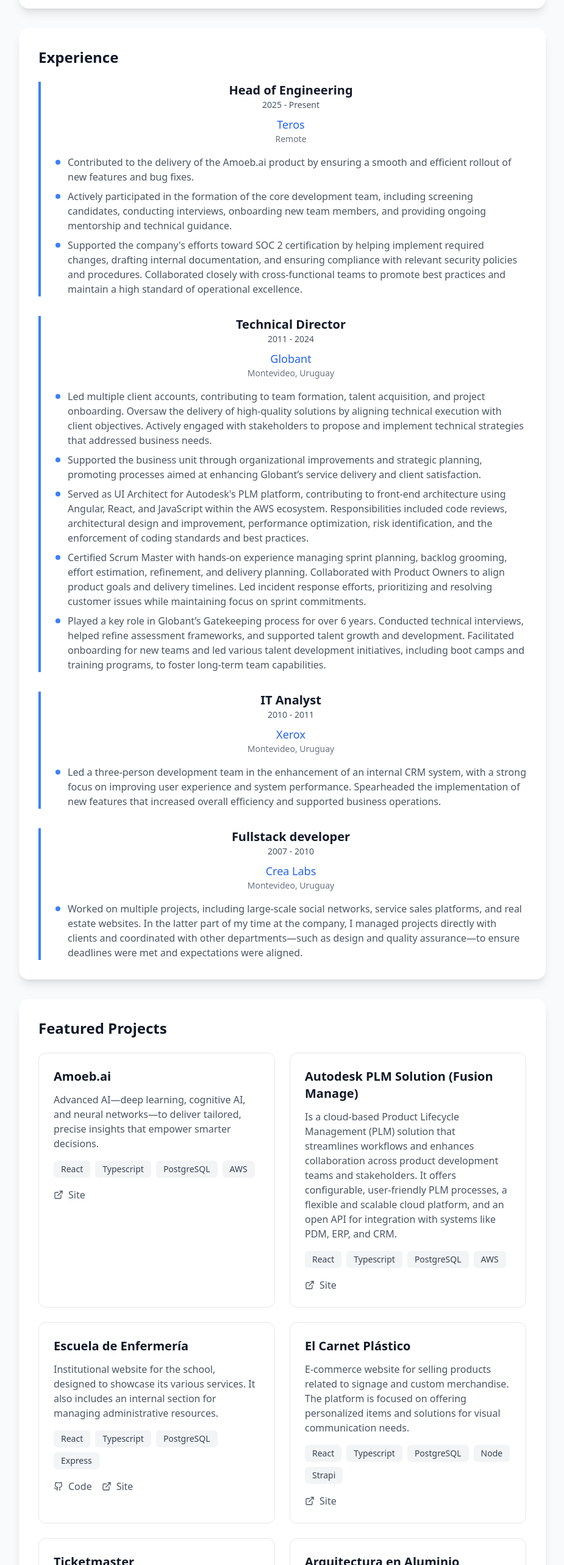
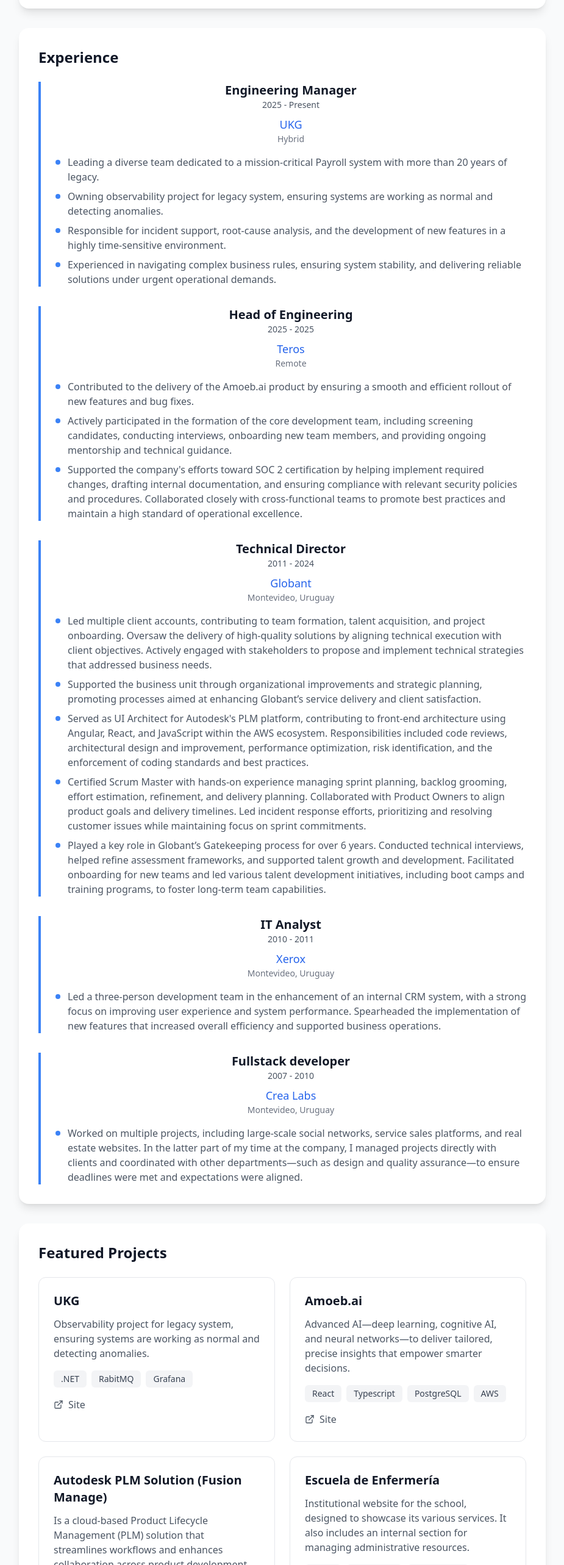
Before and after one commit to ivan-ravecca/ivan-ravecca.github.io, a React (Vite) app: page / in a window 1280 px wide. Shown: the part 1860-4426 px from the top of the page at 61% size, without its empty margins (177-1102 px from the left). Built offline with nearby package versions, Linux system fonts and the light colour scheme; no server answers.

Commit message:
Update experience and project details in App.tsx

```diff
--- a/src/App.tsx
+++ b/src/App.tsx
@@ -131,9 +131,20 @@ const App = () => {
 
   const experience = [
     {
+      company: "UKG",
+      position: "Engineering Manager",
+      period: "2025 - Present",
+      location: "Hybrid",
+      achievements: [
+        "Leading a diverse team dedicated to a mission-critical Payroll system with more than 20 years of legacy.",
+        "Owning observability project for legacy system, ensuring systems are working as normal and detecting anomalies.",
+        "Responsible for incident support, root-cause analysis, and the development of new features in a highly time-sensitive environment.",
+        "Experienced in navigating complex business rules, ensuring system stability, and delivering reliable solutions under urgent operational demands.",
+      ],
+    },{
       company: "Teros",
       position: "Head of Engineering",
-      period: "2025 - Present",
+      period: "2025 - 2025",
       location: "Remote",
       achievements: [
         "Contributed to the delivery of the Amoeb.ai product by ensuring a smooth and efficient rollout of new features and bug fixes.",
@@ -177,6 +188,14 @@ const App = () => {
 
   const projects = [
     {
+      name: "UKG",
+      description:
+        "Observability project for legacy system, ensuring systems are working as normal and detecting anomalies.",
+      tech: [".NET", "RabitMQ", "Grafana"],
+      github: null,
+      demo: "non disclosure",
+    },
+    {
       name: "Amoeb.ai",
       description:
         "Advanced AI—deep learning, cognitive AI, and neural networks—to deliver tailored, precise insights that empower smarter decisions.",
@@ -219,7 +238,7 @@ const App = () => {
     {
       name: "Arquitectura en Aluminio",
       description:
-        "E-commerce website for showcase products, it specializes in a wide range of aluminum products and services. They focus on providing solutions for enclosures, openings, and various other aluminum needs to enhance homes, offices, or any space. They also offer advice and guidance to their clients.",
+        "E-commerce website for showcasing products, it specializes in a wide range of aluminum products and services. They focus on providing solutions for enclosures, openings, and various other aluminum needs to enhance homes, offices, or any space. They also offer advice and guidance to their clients.",
       tech: ["PHP", "HTML", "MySQL"],
       github: "https://github.com/ivan-ravecca/arquitectura",
       demo: "https://www.arquitecturaenaluminio.com.uy/",
```
